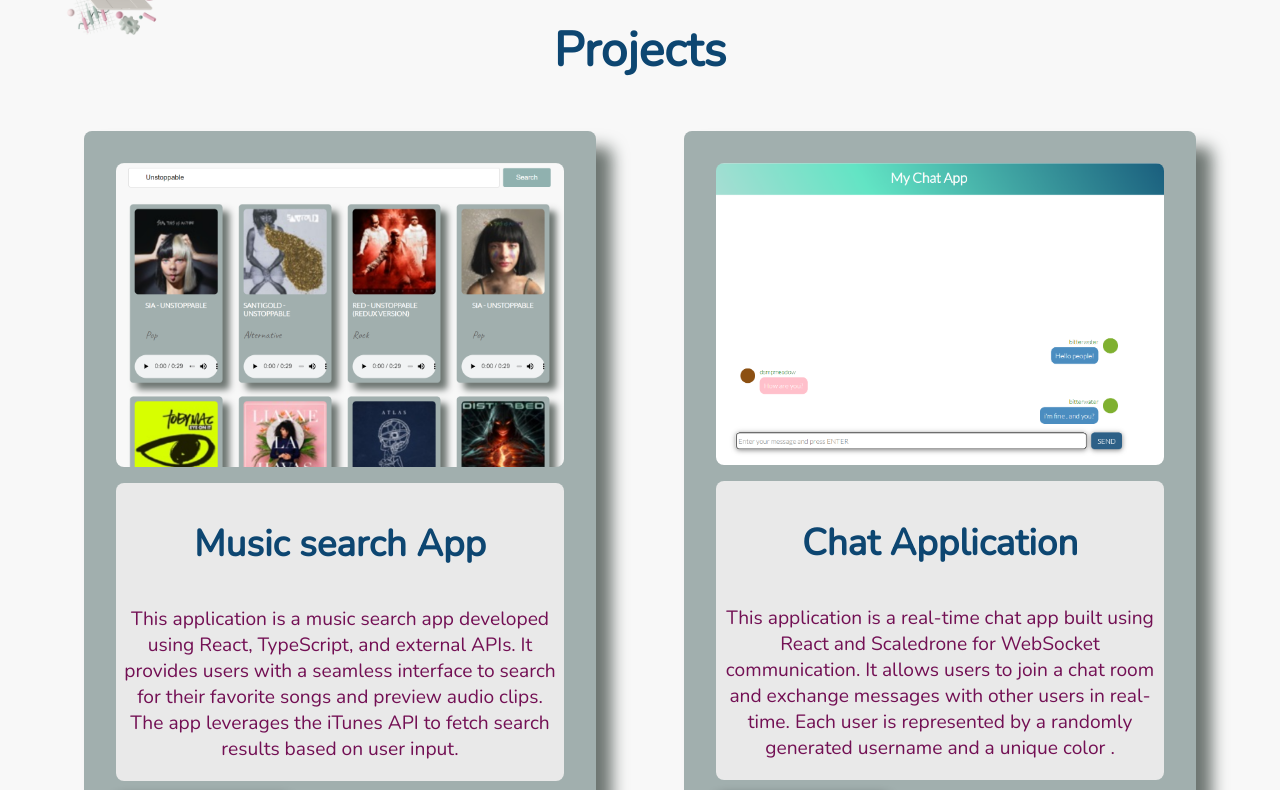
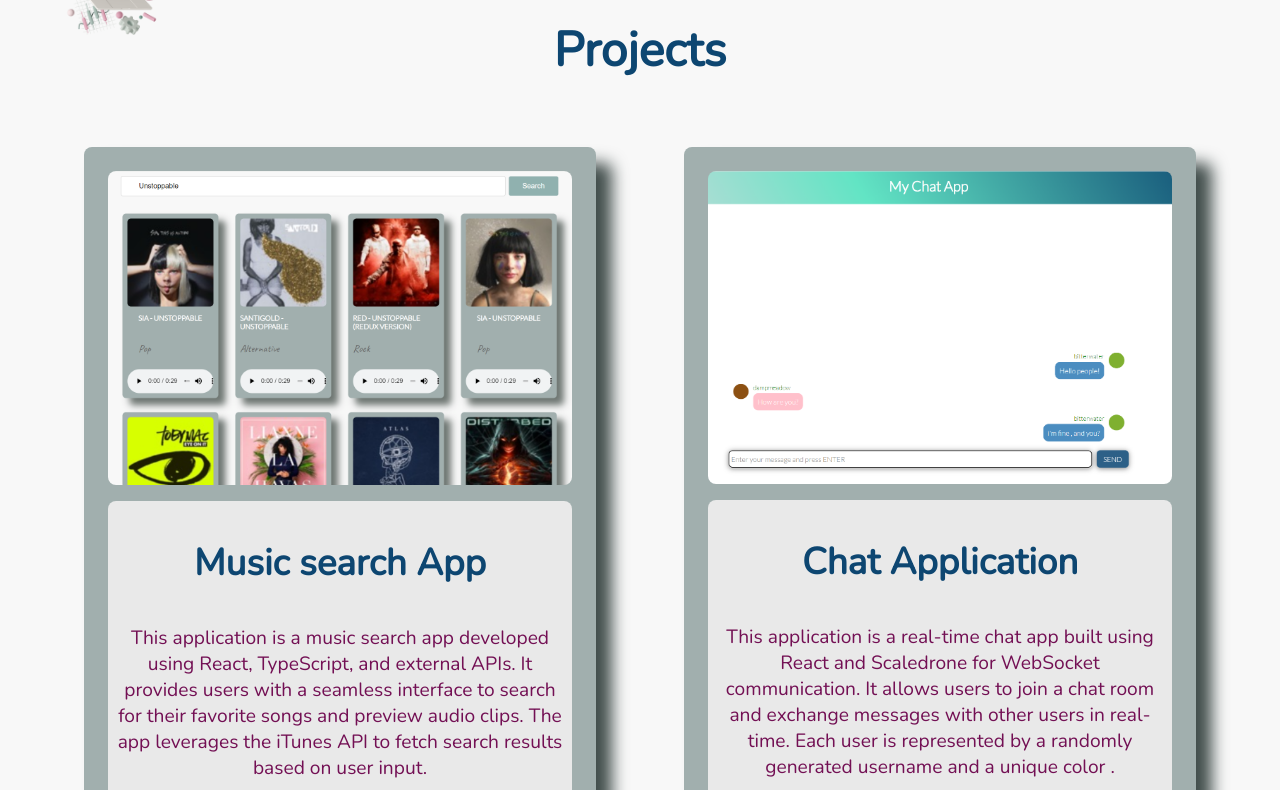
Before and after one commit to Ivanaarbutina/Portfolio, a React (Vite) app: page /work in a window 1280 px wide. Shown: the part 420-1210 px from the top of the page. Built offline with nearby package versions, Linux system fonts and the light colour scheme; a web font is replaced by a local one.

Commit message:
Update styles

```diff
--- a/src/features/home/intro.tsx
+++ b/src/features/home/intro.tsx
@@ -14,9 +14,9 @@
           <p className="home__description">
             Hi, I'm{" "}
             <span className="home__description__name">Ivana Arbutina</span>. A
-            passionate Front-end <br></br> Developer based in Beli Manastir,
-            Croatia. Recently, I completed my education as a Frontend developer
-            and I have a deep desire to excel and improve in my work.
+            passionate Front-end Developer based in Beli Manastir, Croatia.
+            Recently, I completed my education as a Frontend developer and I
+            have a deep desire to excel and improve in my work.
           </p>
           <p className="home__description">
             During my education, I discovered my true passion for web
--- a/src/style/components/footer.scss
+++ b/src/style/components/footer.scss
@@ -6,12 +6,11 @@
     #0d4671 95%
   );
   min-height: 6rem;
-  padding-top: 3rem;
   color: rgb(99, 105, 124);
   display: flex;
   justify-content: space-between;
   align-items: center;
-  font-size: 0.7rem;
+  font-size: 0.65rem;
   padding: 1rem;
   @media (min-width: $media-sm) {
     font-size: 1rem;
@@ -29,7 +28,11 @@
 
   &__links {
     display: flex;
-    align-items: center;
+    flex-direction: column;
+    @media (min-width: $media-sm) {
+      align-items: center;
+      flex-direction: row;
+    }
   }
 
   &__link {
@@ -38,7 +41,7 @@
     margin-right: 0.3rem;
     color: var(--color-animated-3);
     text-decoration: none;
-    font-size: 0.2rem;
+    font-size: 0.7rem;
     font-weight: 700;
     transition: all 250ms ease-in-out;
     text-transform: uppercase;
--- a/src/style/features/home/home.scss
+++ b/src/style/features/home/home.scss
@@ -9,6 +9,7 @@
     justify-content: center;
     flex-direction: column;
     align-items: center;
+    padding: 0.5rem;
     @media (min-width: $media-sm) {
       padding: 2rem;
       flex-direction: row;
@@ -51,7 +52,7 @@
   }
 
   &__description {
-    font-size: 1.1rem;
+    font-size: 1.2rem;
     color: var(--color-animated-3);
     font-family: "Caveat", cursive;
 
--- a/src/style/features/home/projects.scss
+++ b/src/style/features/home/projects.scss
@@ -1,11 +1,11 @@
 .home__projects {
   margin-top: 3rem;
-  padding: 1rem;
   display: flex;
   flex-direction: column;
   text-align: center;
   width: 100%;
   @media (min-width: $media-sm) {
+    padding: 1rem;
     text-align: start;
     justify-content: space-between;
     flex-direction: row;
@@ -16,13 +16,13 @@
     background-color: var(--color-card-4);
     border-radius: var(--border-rounded);
     box-shadow: 1rem 1rem 1rem #6d7571;
-    margin-bottom: 7rem;
+    margin-bottom: 4rem;
     padding: 1rem;
   }
 
   &__title {
     font-family: "Lato", sans-serif;
-    color: rgb(34, 205, 196);
+    color: #22cdc4;
     text-decoration: none;
     font-size: 1.3rem;
     font-weight: 800;
@@ -57,7 +57,7 @@
     grid-template-columns: repeat(auto-fit, minmax(15rem, 1fr));
     grid-gap: 1rem;
     margin: 0.5rem;
-    padding: 1rem;
+    padding: 1rem auto;
     @media (min-width: $media-sm) {
       grid-template-columns: repeat(2, 1fr);
     }
@@ -73,7 +73,10 @@
   display: flex;
   flex-direction: column;
   align-items: center;
+  justify-content: center;
+  margin: 0 auto;
   width: 100%;
+  max-width: 17rem;
   box-shadow: 1rem 1rem 1rem #0a1f44;
   transition: all 250ms ease-in-out;
   border-radius: var(--border-rounded);
--- a/src/style/features/work/work.scss
+++ b/src/style/features/work/work.scss
@@ -1,16 +1,19 @@
 .work {
   display: flex;
   flex-direction: column;
-  background-color: rgb(161, 175, 174);
+  background-color: var(--color-card-1);
   border-radius: var(--border-rounded);
   color: var(--color-white-400);
-  margin: 0 auto;
-  padding: 2rem;
+  margin: 1rem;
+  padding: 1rem;
   overflow: hidden;
-  box-shadow: 1rem 1rem 1rem #6d7571;
+  box-shadow: 1rem 1rem 1rem var(--color-box-1);
   transition: all 250ms ease-in-out;
   max-width: 32rem;
   min-height: 39rem;
+  @media (min-width: $media-md) {
+    padding: 1.5rem;
+  }
 
   &:hover {
     background-color: rgb(124, 180, 176);
@@ -24,7 +27,7 @@
     ); /* Kartice će imati minimalno 20rem, a maksimalno će se raširiti na raspoloživi prostor */
     grid-gap: 2rem; /* Dodajemo razmak između kartica */
     margin-top: 1rem;
-
+    justify-items: center;
     @media (min-width: $media-md) {
       grid-template-columns: repeat(1, 1fr);
     }
@@ -49,9 +52,12 @@
 
   &__desc {
     margin-top: 10px;
-    font-size: 1.2rem;
+    font-size: 1rem;
     text-align: center;
     color: var(--color-carmine-1);
+    @media (min-width: $media-sm) {
+      font-size: 1.2rem;
+    }
   }
 
   &__name {
@@ -67,12 +73,12 @@
 
   &__project {
     display: flex;
-    justify-content: center;
+    justify-content: space-between;
     align-items: center;
     min-height: calc(100vh - 4rem);
     margin-bottom: 2rem;
     margin: 2rem auto;
-    padding: 0 2rem;
+    padding: 2rem;
 
     &__img {
       width: 6rem;
```
